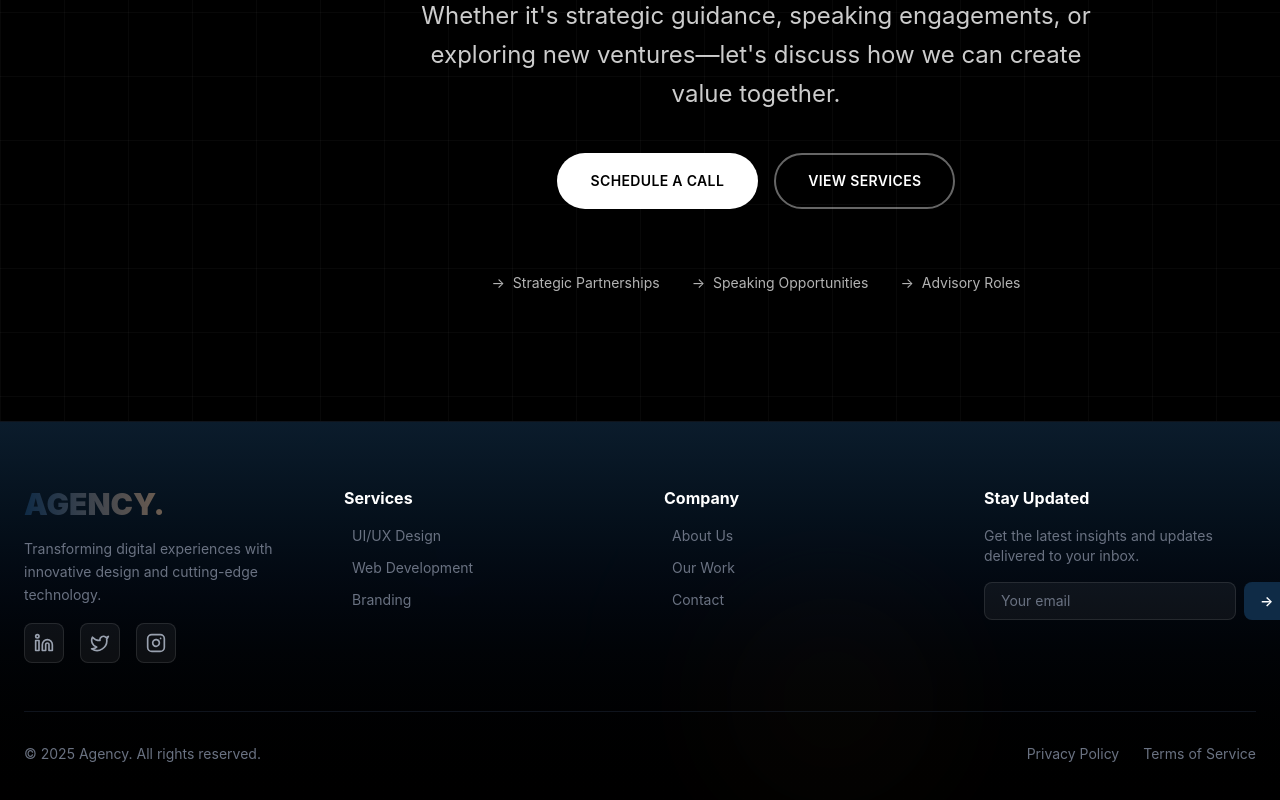
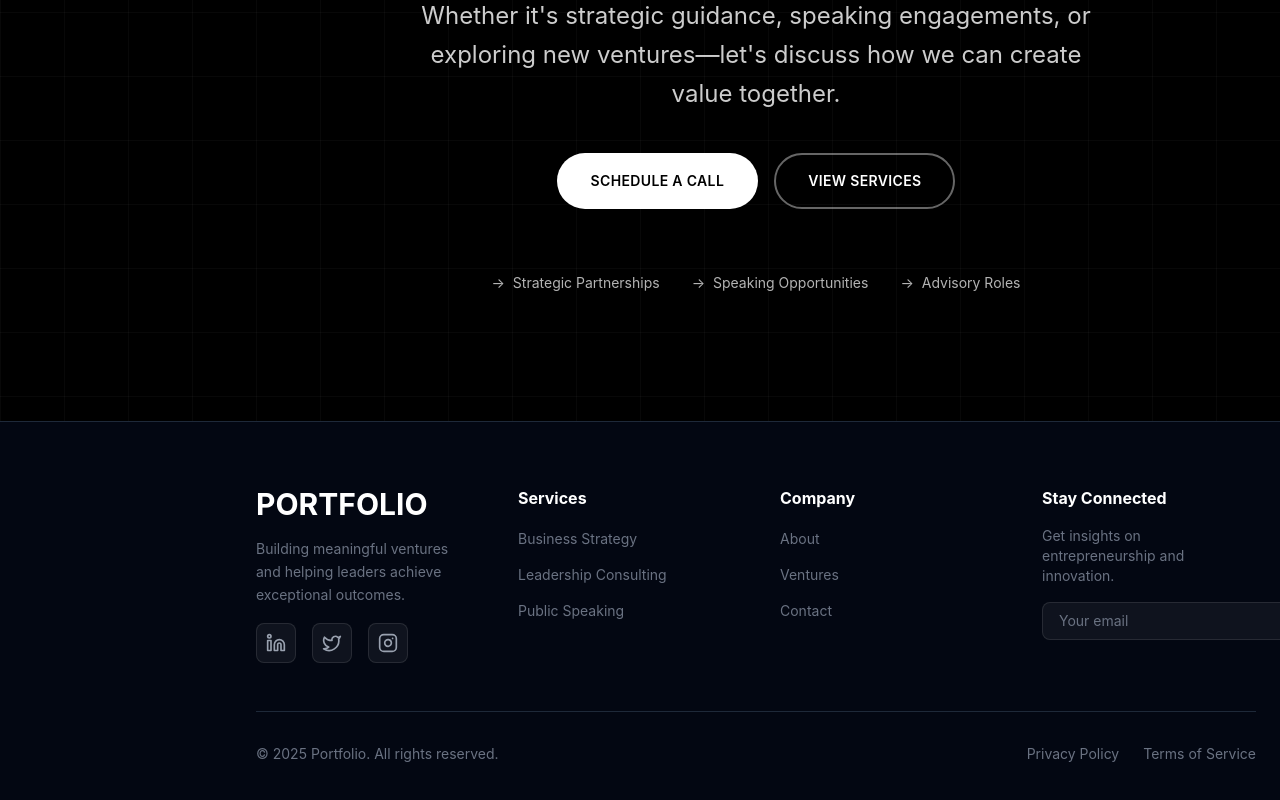
Before and after one commit to theEquinoxDev/Freelance-Agency-Portfolio, a React (Vite) app: page / in a window 1280 px wide. Shown: the part 4124-4924 px from the top of the page. Built offline with nearby package versions, Linux system fonts and the light colour scheme.

Commit message:
revisions by client

```diff
--- a/src/sections/Footer.jsx
+++ b/src/sections/Footer.jsx
@@ -6,13 +6,13 @@ export default function Footer() {
 
   const footerLinks = {
     services: [
-      { name: "UI/UX Design", href: "#services" },
-      { name: "Web Development", href: "#services" },
-      { name: "Branding", href: "#services" },
+      { name: "Business Strategy", href: "#services" },
+      { name: "Leadership Consulting", href: "#services" },
+      { name: "Public Speaking", href: "#services" },
     ],
     company: [
-      { name: "About Us", href: "#about" },
-      { name: "Our Work", href: "#work" },
+      { name: "About", href: "#about" },
+      { name: "Ventures", href: "#work" },
       { name: "Contact", href: "#contact" },
     ],
     social: [
@@ -23,12 +23,7 @@ export default function Footer() {
   }
 
   return (
-    <footer className="relative py-16 bg-linear-to-b from-dark-bg to-black text-gray-400 px-6 border-t border-gray-800/50 overflow-hidden">
-      <div className="absolute inset-0 opacity-10 pointer-events-none">
-        <div className="absolute top-0 left-1/4 w-64 h-64 bg-primary/20 rounded-full blur-3xl"></div>
-        <div className="absolute bottom-0 right-1/4 w-64 h-64 bg-accent/25 rounded-full blur-3xl"></div>
-      </div>
-
+    <footer className="relative py-16 lg:pl-64 bg-gray-950 text-gray-400 px-6 border-t border-gray-800 overflow-hidden">
       <div className="relative max-w-7xl mx-auto">
         <div className="grid md:grid-cols-4 gap-12 mb-12">
           <motion.div
@@ -37,11 +32,11 @@ export default function Footer() {
             viewport={{ once: true }}
             transition={{ duration: 0.5 }}
           >
-            <div className="text-3xl font-black bg-linear-to-r from-primary to-accent bg-clip-text text-transparent mb-4">
-              AGENCY.
+            <div className="text-3xl font-bold text-white mb-4">
+              PORTFOLIO
             </div>
             <p className="text-gray-500 text-sm leading-relaxed mb-4">
-              Transforming digital experiences with innovative design and cutting-edge technology.
+              Building meaningful ventures and helping leaders achieve exceptional outcomes.
             </p>
             <div className="flex gap-4">
               {footerLinks.social.map((social, index) => {
@@ -50,9 +45,9 @@ export default function Footer() {
                   <motion.a
                     key={index}
                     href={social.href}
-                    whileHover={{ scale: 1.2, y: -3 }}
-                    whileTap={{ scale: 0.9 }}
-                    className="w-10 h-10 bg-white/5 hover:bg-primary/20 rounded-lg flex items-center justify-center text-lg transition-colors border border-white/10 hover:border-primary/30"
+                    whileHover={{ scale: 1.1, y: -2 }}
+                    whileTap={{ scale: 0.95 }}
+                    className="w-10 h-10 bg-white/5 hover:bg-white/10 rounded-lg flex items-center justify-center transition-colors border border-white/10"
                   >
                     <Icon className="w-5 h-5" />
                   </motion.a>
@@ -73,9 +68,8 @@ export default function Footer() {
                 <li key={index}>
                   <a
                     href={link.href}
-                    className="text-gray-500 hover:text-primary transition-colors text-sm flex items-center gap-2 group"
+                    className="text-gray-500 hover:text-white transition-colors text-sm"
                   >
-                    <span className="w-0 group-hover:w-2 h-0.5 bg-primary transition-all duration-300"></span>
                     {link.name}
                   </a>
                 </li>
@@ -95,9 +89,8 @@ export default function Footer() {
                 <li key={index}>
                   <a
                     href={link.href}
-                    className="text-gray-500 hover:text-primary transition-colors text-sm flex items-center gap-2 group"
+                    className="text-gray-500 hover:text-white transition-colors text-sm"
                   >
-                    <span className="w-0 group-hover:w-2 h-0.5 bg-primary transition-all duration-300"></span>
                     {link.name}
                   </a>
                 </li>
@@ -111,20 +104,20 @@ export default function Footer() {
             viewport={{ once: true }}
             transition={{ duration: 0.5, delay: 0.3 }}
           >
-            <h3 className="text-white font-bold mb-4">Stay Updated</h3>
+            <h3 className="text-white font-bold mb-4">Stay Connected</h3>
             <p className="text-gray-500 text-sm mb-4">
-              Get the latest insights and updates delivered to your inbox.
+              Get insights on entrepreneurship and innovation.
             </p>
             <div className="flex gap-2">
               <input
                 type="email"
                 placeholder="Your email"
-                className="flex-1 px-4 py-2 bg-white/5 border border-white/10 rounded-lg text-white placeholder-gray-500 focus:outline-none focus:border-primary transition-colors text-sm"
+                className="flex-1 px-4 py-2 bg-white/5 border border-white/10 rounded-lg text-white placeholder-gray-500 focus:outline-none focus:border-white/30 transition-colors text-sm"
               />
               <motion.button
                 whileHover={{ scale: 1.05 }}
                 whileTap={{ scale: 0.95 }}
-                className="px-4 py-2 bg-primary hover:bg-primary-600 rounded-lg text-white text-sm font-semibold transition-colors"
+                className="px-4 py-2 bg-white hover:bg-gray-200 rounded-lg text-black text-sm font-semibold transition-colors"
               >
                 →
               </motion.button>
@@ -137,14 +130,14 @@ export default function Footer() {
           whileInView={{ opacity: 1 }}
           viewport={{ once: true }}
           transition={{ delay: 0.4 }}
-          className="pt-8 border-t border-gray-800/50 flex flex-col md:flex-row justify-between items-center gap-4"
+          className="pt-8 border-t border-gray-800 flex flex-col md:flex-row justify-between items-center gap-4"
         >
           <p className="text-sm text-gray-500">
-            © {currentYear} Agency. All rights reserved.
+            © {currentYear} Portfolio. All rights reserved.
           </p>
           <div className="flex gap-6 text-sm text-gray-500">
-            <a href="#" className="hover:text-primary transition-colors">Privacy Policy</a>
-            <a href="#" className="hover:text-primary transition-colors">Terms of Service</a>
+            <a href="#" className="hover:text-white transition-colors">Privacy Policy</a>
+            <a href="#" className="hover:text-white transition-colors">Terms of Service</a>
           </div>
         </motion.div>
       </div>
```
